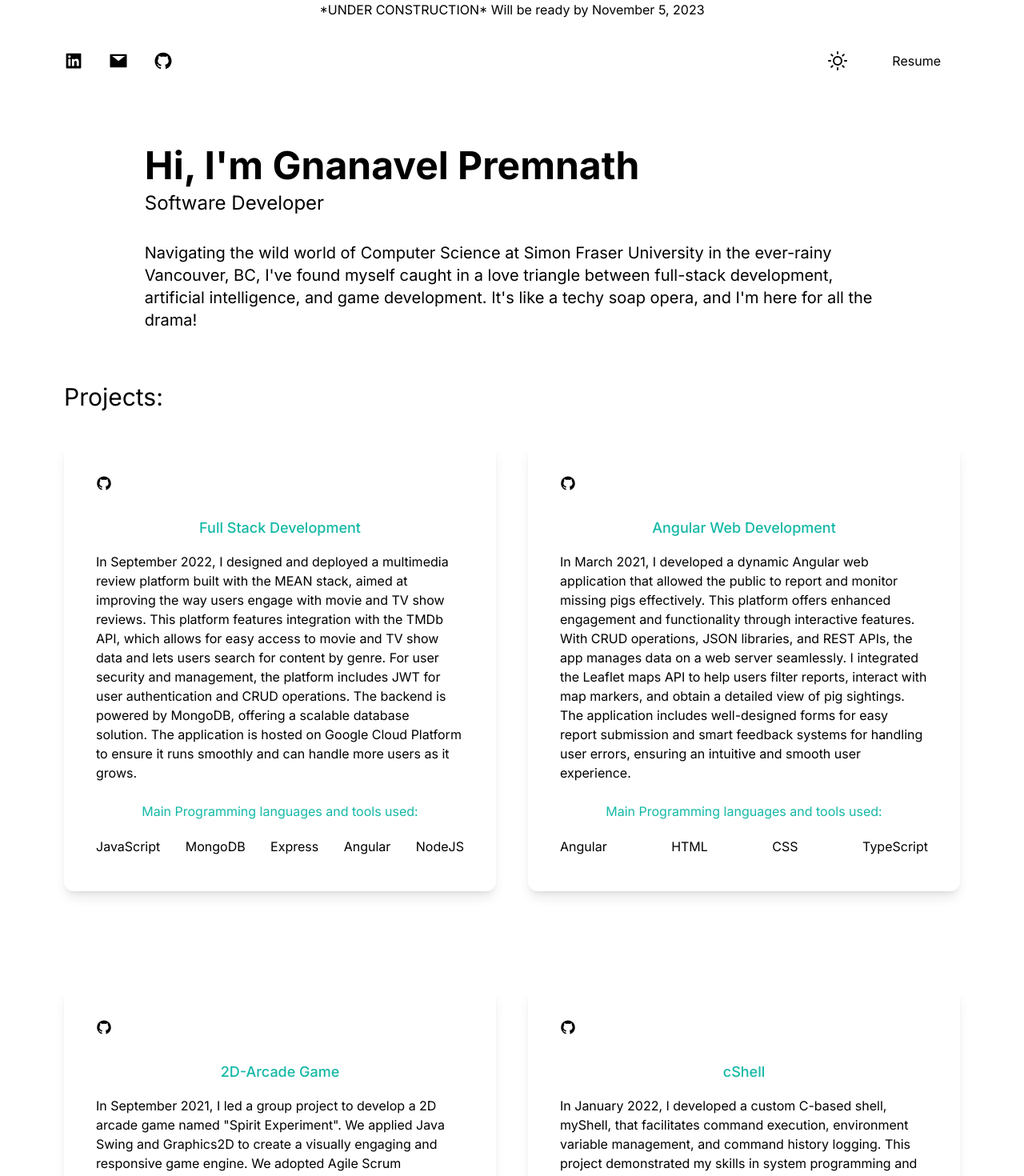
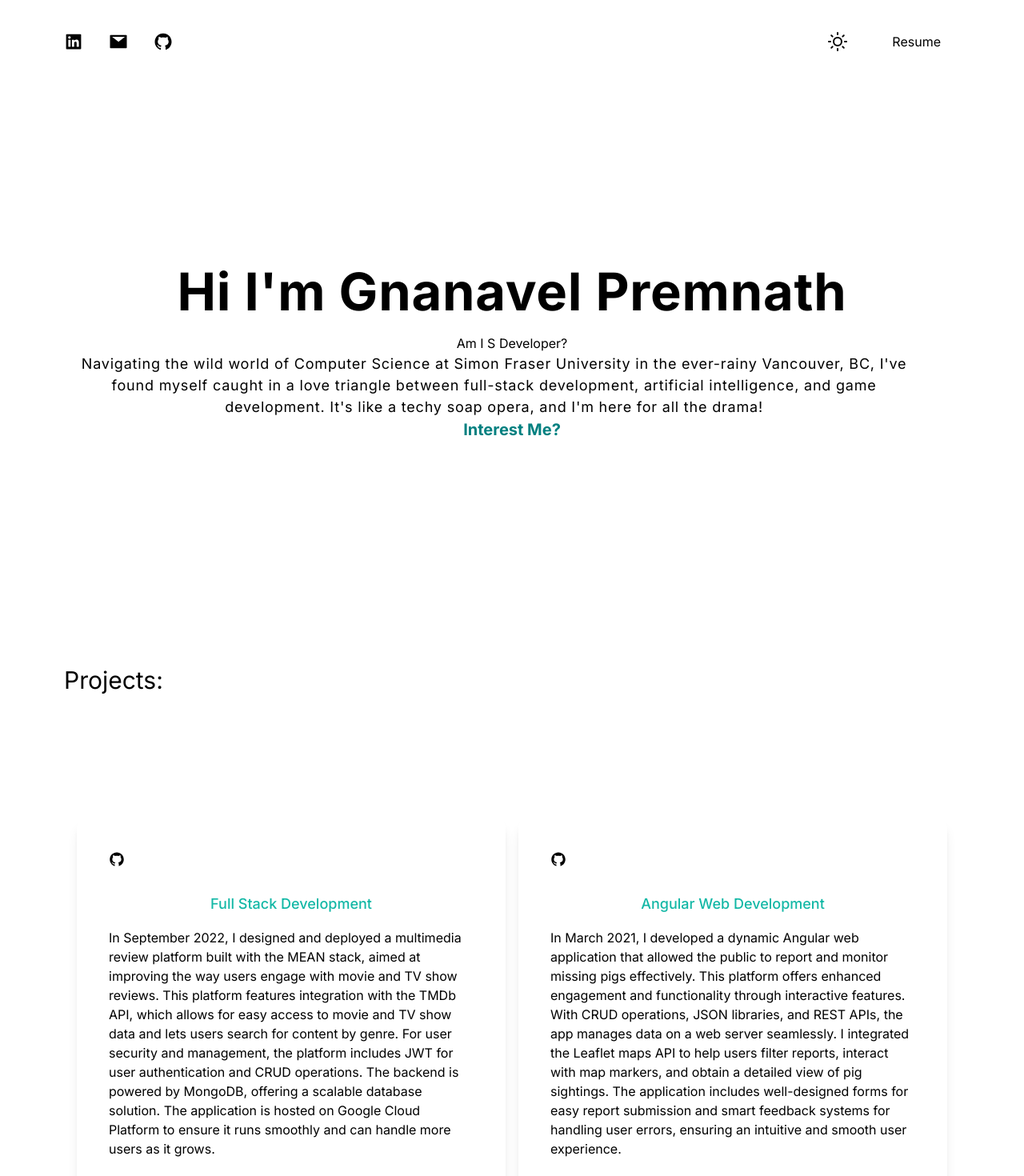
Before and after one commit to gprem09/Portfolio, a Next.js app: page / in a window 1280 px wide. Shown: the top 1470 px of the page at 80% size. Built offline with nearby package versions, Linux system fonts and the light colour scheme.

Commit message:
Implemented animation

```diff
--- a/package.json
+++ b/package.json
@@ -10,10 +10,13 @@
   },
   "dependencies": {
     "@emotion/react": "^11.11.1",
+    "bootstrap": "^5.3.2",
     "next": "14.0.1",
     "react": "^18",
+    "react-bootstrap": "^2.9.1",
     "react-dom": "^18",
     "react-icons": "^4.11.0",
+    "react-router-dom": "^6.18.0",
     "react-spring": "^9.7.3",
     "react-toggle-dark-mode": "^1.1.1",
     "styled-components": "^6.1.0"
--- a/src/app/globals.css
+++ b/src/app/globals.css
@@ -43,27 +43,64 @@ body {
   transition: background-color 0.3s ease, color 0.3s ease;
 }
 
-.home {
-  display:flex;
+.banner {
+  margin-top: 0;
+  padding: 180px 0 100px 0;
+  background-position: top center;
+  background-size: cover;
+  background-repeat: no-repeat;
+}
+.banner .tagline {
+  font-weight: 700;
+  letter-spacing: 0.8px;
+  padding: 8px 10px;
+  font-size: 20px;
+  margin-bottom: 16px;
+  display: inline-block;
+}
+.banner h1 {
+  font-size: 65px;
+  font-weight: 700;
+  letter-spacing: 0.8px;
+  line-height: 1;
+  margin-bottom: 20px;
+  display: block;
+}
+.banner p {
+  font-size: 18px;
+  letter-spacing: 0.8px;
+  line-height: 1.5em;
+  width: 96%;
+}
+.banner button {
+  color: teal;
+  font-weight: 700;
+  font-size: 20px;
   align-items: center;
-  padding: 0 9%;
 }
-
-.home-content{
-  max-width: 60rem;
+.banner button svg {
+  font-size: 25px;
+  margin-left: 10px;
+  transition: 0.3s ease-in-out;
+  line-height: 1;
 }
-
-.home-content h1{
-  font-size:3rem;
-  font-weight:700;
-  line-height: 1.3;
+.banner button:hover svg {
+  margin-left: 25px;
 }
-
-.home-content .text-animate {
-  position:relative;
-  width:32.8 rem;
+.banner img {
+  animation: updown 3s linear infinite;
 }
-
-.home-content p{
-  margin:2rem 0 4rem;
+@keyframes updown {
+    0% {
+        transform: translateY(-20px);
+    }
+    50% {
+        transform: translateY(20px);
+    }
+    100% {
+        transform: translateY(-20px);
+    }
 }
+.txt-rotate > .wrap {
+  border-right: 0.08em solid #666;
+}
--- a/src/app/page.js
+++ b/src/app/page.js
@@ -1,20 +1,50 @@
 "use client";
 
 import Image from 'next/image'
-import { useState } from 'react';
+import { useEffect, useState, useCallback } from 'react';
 import {BsFillMoonStarsFill} from 'react-icons/bs'
 import {AiFillLinkedin, AiFillMail, AiFillGithub} from 'react-icons/ai'
-import DarkModeToggle from './DarkModeToggle';
+import DarkModeToggle from './DarkModeToggle'
+import { Col, Container, Row } from 'react-bootstrap';
+
 
 export default function Home() {
   const [isDarkMode, setIsDarkMode] = useState(false);
+  const [loopNum, setLoopNum] = useState(0);
+  const [isDeleting, setIsDeleting] = useState(false);
+  const toRotate = ["Software", "Web", "Game"];
+  const [text, setText] = useState('');
+  const [delta, setDelta] = useState(300 - Math.random() * 100);
+  const period = 2000;
+
+  const tick = useCallback(() => {
+    let i = loopNum % toRotate.length;
+    let fullText = toRotate[i];
+    let updatedText = isDeleting ? fullText.substring(0, text.length - 1) : fullText.substring(0, text.length + 1);
+
+    setText(updatedText);
+
+    if (isDeleting) {
+      setDelta(prevDelta => Math.max(prevDelta / 2, 50)); // Ensure it doesn't go too low
+    }
+
+    if (!isDeleting && updatedText === fullText) {
+      setIsDeleting(true);
+      setDelta(period);
+    } else if (isDeleting && updatedText === '') {
+      setIsDeleting(false);
+      setLoopNum(loopNum + 1);
+      setDelta(500);
+    }
+  }, [text, isDeleting, loopNum, toRotate, setIsDeleting, setText, setDelta]);
+
+  useEffect(() => {
+    let ticker = setInterval(tick, delta);
+    return () => clearInterval(ticker);
+  }, [tick, delta]);
+
   return (
     <main className={`md:px-20 lg:px-20 px-10 transition ${isDarkMode ? 'bg-teal-950 text-white' : 'bg-white text-black'}`}>
-      <section>
-        <div className='text-center text-10xl'>
-          <h1>*UNDER CONSTRUCTION* Will be ready by November 5, 2023</h1>
-        </div>
-      </section>
       <section className="min-h-screen">
         <nav className='py-10 mb-12 flex justify-between'>
           <div className='flex item-center gap-8'>
@@ -36,29 +66,34 @@ export default function Home() {
           </ul>
         </nav>
 
-        <section className='home'>
-          <div className='home-content'>
-            <h1>
-              Hi, <span> I&apos;m Gnanavel Premnath</span>
-            </h1>
-            <div className='text-2xl'>
-              <h3>Software Developer</h3>
-            </div>
-            <p className='text-xl'>
-              Navigating the wild world of Computer Science at Simon Fraser University in the ever-rainy Vancouver, BC, I&apos;ve found myself caught in a love triangle between full-stack development, artificial intelligence, and game development. It&apos;s like a techy soap opera, and I&apos;m here for all the drama!
-            </p>
-          </div>
+
+
+        <section className='banner' id='home'>
+          <Container>
+            <Row className='text-center'>
+              <Col xs={12} md={6} xl={7}>
+                <h1>Hi I&apos;m Gnanavel Premnath</h1>
+                <h2>Am I <span className='wrap'>{text}</span> Developer?</h2>
+                <p>Navigating the wild world of Computer Science at Simon Fraser University in the ever-rainy Vancouver, BC, I&apos;ve found myself caught in a love triangle between full-stack development, artificial intelligence, and game development. It&apos;s like a techy soap opera, and I&apos;m here for all the drama!</p>
+                <button onClick={()=>console.log('connect')}>Interest Me?</button>
+              </Col>
+            </Row>
+          </Container>
         </section>
 
-        <div>
+
+
+        <div className='banner'>
           <h3 className='text-3xl'>
             Projects:
           </h3>
         </div>
-        <div className='grid lg:grid-cols-2 gap-10'>
+        <div className='grid grid-cols-1 md:grid-cols-2 gap-4 p-4'>
           {/* Full Stack Development */}
           <div className='shadow-lg p-10 rounded-xl my-10'>
-            <AiFillGithub className='text-xl'/>
+            <a href="https://github.com/gprem09/Fullstack-Web-Development" target="_blank" rel="noopener noreferrer">
+              <AiFillGithub className='text-xl'/>
+            </a>
             <h3 className='text-center text-lg font-medium pt-8 pb-2 text-teal-500'>
               Full Stack Development
             </h3>
@@ -79,7 +114,9 @@ export default function Home() {
 
           {/* Angular Web Development */}
           <div className='shadow-lg p-10 rounded-xl my-10'>
-            <AiFillGithub className='text-xl'/>
+            <a href="https://github.com/gprem09/Pig-Report-Angular" target="_blank" rel="noopener noreferrer">
+              <AiFillGithub className='text-xl'/>
+            </a>
             <h3 className='text-center text-lg font-medium pt-8 pb-2 text-teal-500'>
               Angular Web Development
             </h3>
@@ -99,7 +136,9 @@ export default function Home() {
 
           {/* 2d-Arcade Game */}
           <div className='shadow-lg p-10 rounded-xl my-10'>
-            <AiFillGithub className='text-xl'/>
+            <a href="https://github.com/gprem09/2d-Arcade-Java-Game" target="_blank" rel="noopener noreferrer">
+              <AiFillGithub className='text-xl'/>
+            </a>
             <h3 className='text-center text-lg font-medium pt-8 pb-2 text-teal-500'>
               2D-Arcade Game
             </h3>
@@ -119,9 +158,11 @@ export default function Home() {
 
           {/* cShell */}
           <div className='shadow-lg p-10 rounded-xl my-10'>
-            <AiFillGithub className='text-xl'/>
+            <a href="https://github.com/gprem09/myShell" target="_blank" rel="noopener noreferrer">
+              <AiFillGithub className='text-xl'/>
+            </a>
             <h3 className='text-center text-lg font-medium pt-8 pb-2 text-teal-500'>
-              cShell
+              myShell
             </h3>
             <p className='py-2'>
               In January 2022, I developed a custom C-based shell, myShell, that facilitates command execution, environment variable management, and command history logging. This project demonstrated my skills in system programming and my ability to apply complex C and UNIX system call concepts, such as process forking, piping, and efficient memory management. I prioritized security by implementing robust error handling and password protection for sensitive operations. Additionally, I enhanced user experience by allowing dynamic theme color adjustments, adding a layer of personalization to the shell interface.
@@ -136,7 +177,9 @@ export default function Home() {
 
           {/* NoteTaking App */}
           <div className='shadow-lg p-10 rounded-xl my-10'>
-            <AiFillGithub className='text-xl'/>
+            <a href="https://github.com/gprem09/Docker-CRUD-App" target="_blank" rel="noopener noreferrer">
+              <AiFillGithub className='text-xl'/>
+            </a>
             <h3 className='text-center text-lg font-medium pt-8 pb-2 text-teal-500'>
               Note-Taking App
             </h3>
@@ -162,7 +205,7 @@ export default function Home() {
               Arduino Gesture Control Car
             </h3>
             <p className='py-2'>
-              In December 2019, I worked on an embedded systems project to create a gesture-controlled car using Arduino, showcasing my skills in electronics. This innovative project involved developing a system that recognizes finger gestures to command the car&apos;s movement, allowing for an intuitive driving experience. I programmed in C++ within the Arduino IDE, which was crucial for the seamless integration of the hardware and software, resulting in a responsive and precise control mechanism. This work highlighted the exciting possibilities for enhancing human-machine interaction, specifically in the realm of vehicular control.
+              In December 2019, I worked on an embedded systems project to create a gesture-controlled car using Arduino, showcasing my skills in electronics. This innovative project involved developing a system that recognizes finger gestures to command the cars movement, allowing for an intuitive driving experience. I programmed in C++ within the Arduino IDE, which was crucial for the seamless integration of the hardware and software, resulting in a responsive and precise control mechanism. This work highlighted the exciting possibilities for enhancing human-machine interaction, specifically in the realm of vehicular control.
             </p>
             <h4 className='text-center py-4 text-teal-500'>
               Main Programming languages and tools used:
```
Also changed, not shown: 1 other file (tests, documents, lock files or other folders).
